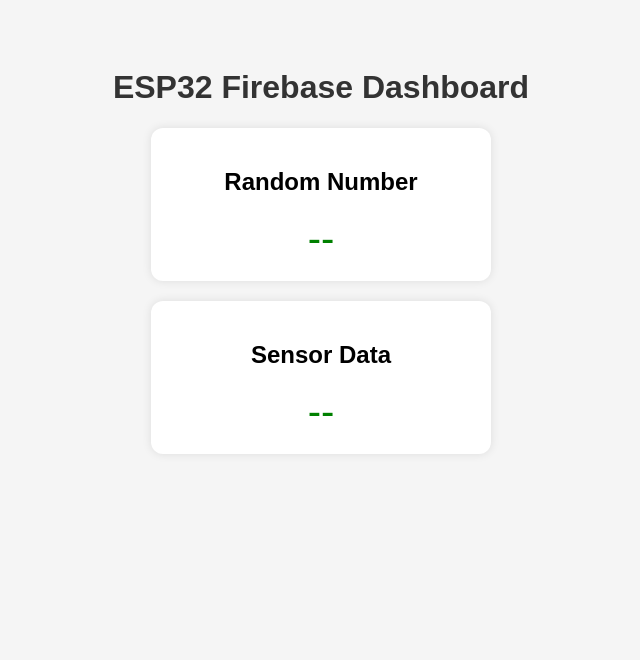
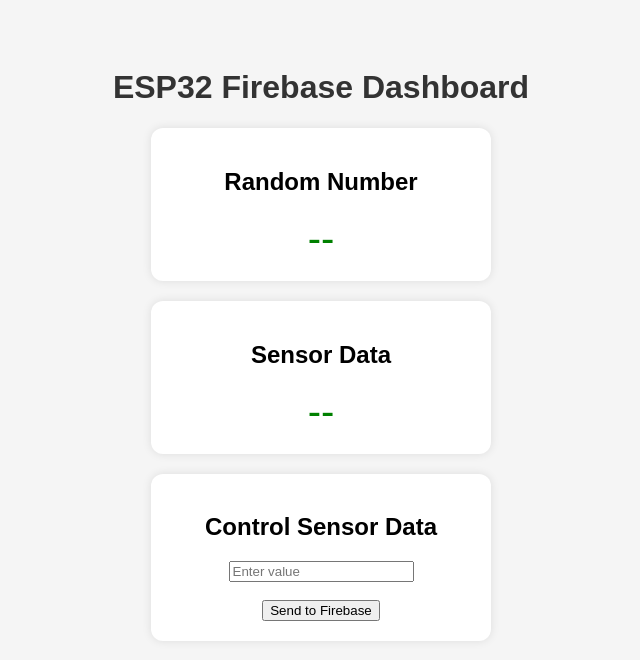
Before and after one commit to humanLessForming/HLF, a plain HTML site: page index.html in a window 1280 px wide. Shown: the whole page, without its empty margins (319-959 px from the left). Drawn offline with Linux system fonts and the light colour scheme; no server answers.

Commit message:
Add files via upload

```diff
--- a/index.html
+++ b/index.html
@@ -50,6 +50,15 @@
   <div id="sensor" class="value">--</div>
 </div>
 
+<div class="card">
+    <h2>Control Sensor Data</h2>
+
+    <input type="number" id="sensorInput" placeholder="Enter value">
+    <br><br>
+
+    <button onclick="sendSensorData()">Send to Firebase</button>
+  </div>
+
 <script>
   // 🔥 Firebase Config (replace this)
  const firebaseConfig = {
@@ -61,7 +70,13 @@
   messagingSenderId: "526367568428",
   appId: "1:526367568428:web:ddb3b8fb53f92db3e1d789"
 };
+function sendSensorData() {
+  let value = document.getElementById("sensorInput").value;
 
+  firebase.database().ref("/SensorData").set(parseInt(value));
+
+  alert("SensorData sent: " + value);
+}
   firebase.initializeApp(firebaseConfig);
   const db = firebase.database();
 
```
